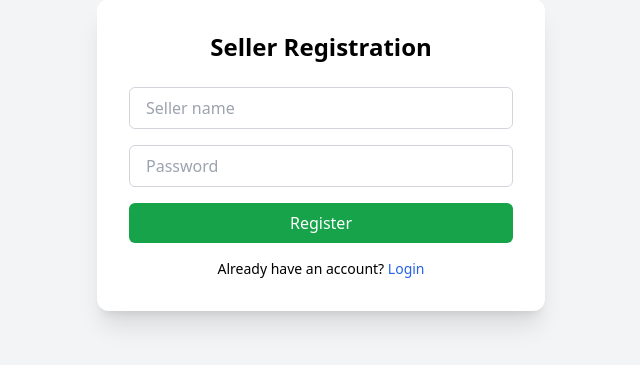
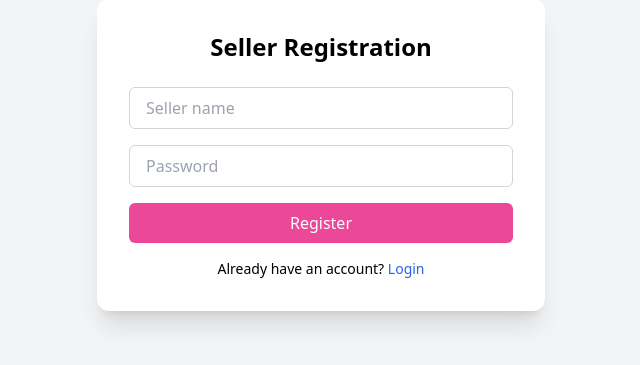
Before and after one commit to Verna-11/msgbot-app, a Flask app: page /register in a window 1280 px wide. Shown: the part 245-610 px from the top of the page, without its empty margins (319-959 px from the left). Run offline with Flask 3, Linux system fonts and the light colour scheme; some libraries are stand-ins or nearby versions.

Commit message:
tomorrow test production

```diff
--- a/templates/login.html
+++ b/templates/login.html
@@ -30,7 +30,7 @@
       <input name="password" type="password" placeholder="Password" required
              class="w-full px-4 py-2 border border-gray-300 rounded-md focus:outline-none focus:ring-2 focus:ring-blue-500">
       <button type="submit"
-              class="w-full bg-blue-600 text-white py-2 rounded-md hover:bg-blue-700 transition">Login</button>
+              class="w-full bg-pink-500 text-white py-2 rounded-md hover:bg-pink-700 transition">Login</button>
     </form>
 
     <p class="mt-4 text-sm text-center">
--- a/templates/register.html
+++ b/templates/register.html
@@ -33,14 +33,13 @@
       <input name="password" type="password" placeholder="Password" required
       class="w-full px-4 py-2 border border-gray-300 rounded-md focus:outline-none focus:ring-2 focus:ring-blue-500">
       <button type="submit"
-      class="w-full bg-green-600 text-white py-2 rounded-md hover:bg-green-700 transition">Register</button>
+      class="w-full bg-pink-500 text-white py-2 rounded-md hover:bg-green-700 transition">Register</button>
     </form>
 
     <p class="mt-4 text-sm text-center">
       Already have an account? <a href="/login" class="text-blue-600 hover:underline">Login</a>
     </p>
   </div>
-</body>
   <script>
     // Auto-hide flash messages after 3 seconds
     setTimeout(() => {
@@ -52,5 +51,7 @@
     }, 3000);
   </script>
 </body>
+
+</body>
 </html>
 </html>
```
